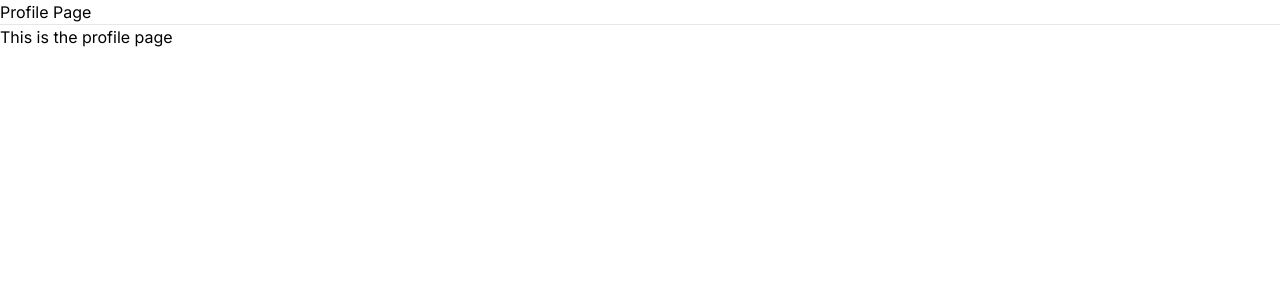
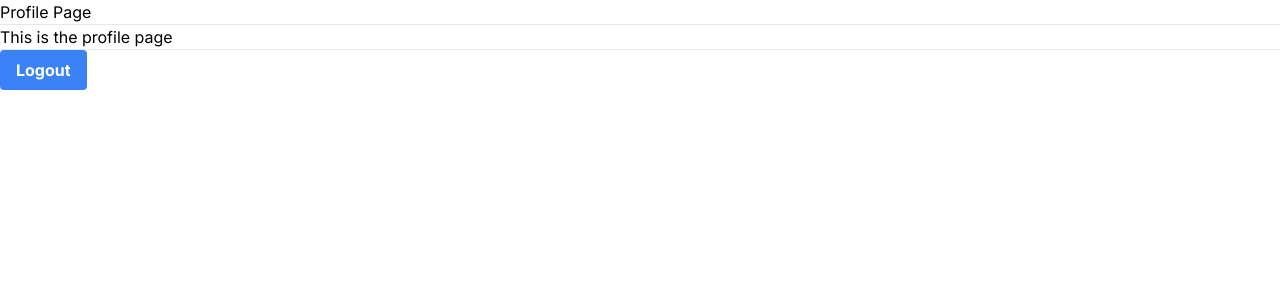
Before and after one commit to tiffmc1/trek-name-trivia, a Next.js app: page /profile in a window 1280 px wide. Shown: the top 300 px of the page. Built offline with nearby package versions, Linux system fonts and the light colour scheme.

Commit message:
PROFILEPAGE: logout feature added

```diff
--- a/src/app/profile/page.tsx
+++ b/src/app/profile/page.tsx
@@ -1,11 +1,35 @@
-import React from "react";
+"use client";
+import axios from "axios";
+import { useRouter } from "next/navigation";
+import { toast } from "react-hot-toast";
 
 export default function ProfilePage() {
+	const router = useRouter();
+
+	const onLogout = async () => {
+		try {
+			const logout = await axios.get("/api/users/logout");
+
+			toast.success("Logout Successful", logout.data);
+			router.push("/login");
+		} catch (error: any) {
+			toast.error(error.message);
+			console.log("Logout Error in Profile Page");
+		}
+	};
+
 	return (
 		<div>
 			<h1>Profile Page</h1>
 			<hr />
 			<div>This is the profile page</div>
+			<hr />
+			<button
+				onClick={onLogout}
+				className="bg-blue-500 hover:bg-blue-700 text-white font-bold py-2 px-4 rounded"
+			>
+				Logout
+			</button>
 		</div>
 	);
 }
```
